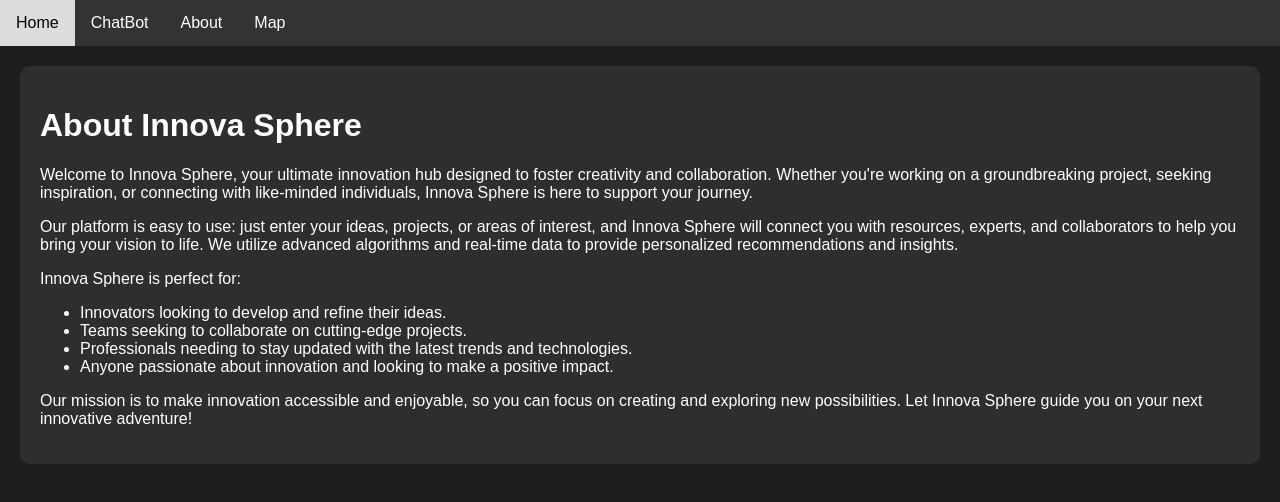
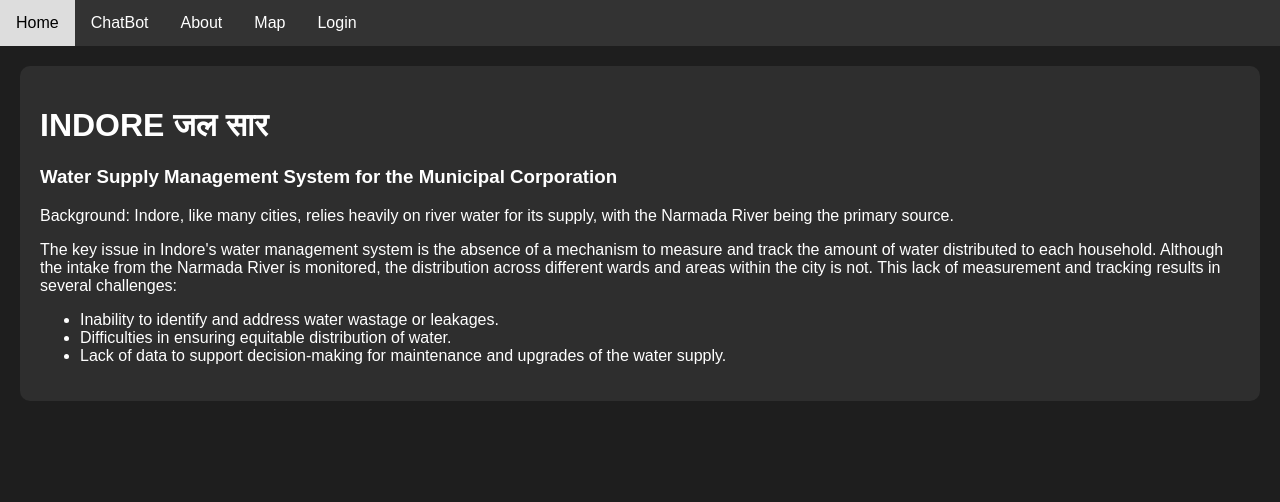
Before and after one commit to DHRUVI2319/innova_sphere, a website: page public/about.html in a window 1280 px wide. Drawn offline with Linux system fonts and the light colour scheme.

Commit message:
front page

```diff
--- a/public/about.html
+++ b/public/about.html
@@ -13,21 +13,19 @@
         <a href="chatbox.html">ChatBot</a>
         <a href="about.html">About</a>
         <a href="map.html">Map</a>
+        <a href="login.html">Login</a>
     </div>
 
     <div id="about" class="content-section">
-        <h1>About Innova Sphere</h1>
-        <p>Welcome to Innova Sphere, your ultimate innovation hub designed to foster creativity and collaboration. Whether you're working on a groundbreaking project, seeking inspiration, or connecting with like-minded individuals, Innova Sphere is here to support your journey.</p>
-        <p>Our platform is easy to use: just enter your ideas, projects, or areas of interest, and Innova Sphere will connect you with resources, experts, and collaborators to help you bring your vision to life. We utilize advanced algorithms and real-time data to provide personalized recommendations and insights.</p>
-        <p>Innova Sphere is perfect for:
+        <h1>INDORE जल सार</h1>
+        <h3>Water Supply Management System for the Municipal Corporation</h3>
+        <p>Background: Indore, like many cities, relies heavily on river water for its supply, with the Narmada River being the primary source.</p>
+        <p>The key issue in Indore's water management system is the absence of a mechanism to measure and track the amount of water distributed to each household. Although the intake from the Narmada River is monitored, the distribution across different wards and areas within the city is not. This lack of measurement and tracking results in several challenges:</p>
         <ul>
-            <li>Innovators looking to develop and refine their ideas.</li>
-            <li>Teams seeking to collaborate on cutting-edge projects.</li>
-            <li>Professionals needing to stay updated with the latest trends and technologies.</li>
-            <li>Anyone passionate about innovation and looking to make a positive impact.</li>
+            <li>Inability to identify and address water wastage or leakages.</li>
+            <li>Difficulties in ensuring equitable distribution of water.</li>
+            <li>Lack of data to support decision-making for maintenance and upgrades of the water supply.</li>
         </ul>
-        </p>
-        <p>Our mission is to make innovation accessible and enjoyable, so you can focus on creating and exploring new possibilities. Let Innova Sphere guide you on your next innovative adventure!</p>
     </div>
 
 </body>
```
Also changed, not shown: public/chatbox.html (+2 -1 lines), public/index.html (+17 -1 lines), public/map.html (+1 -0 lines).
